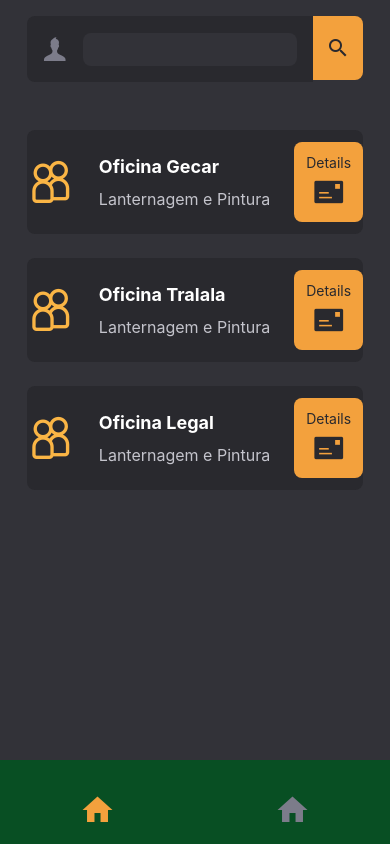
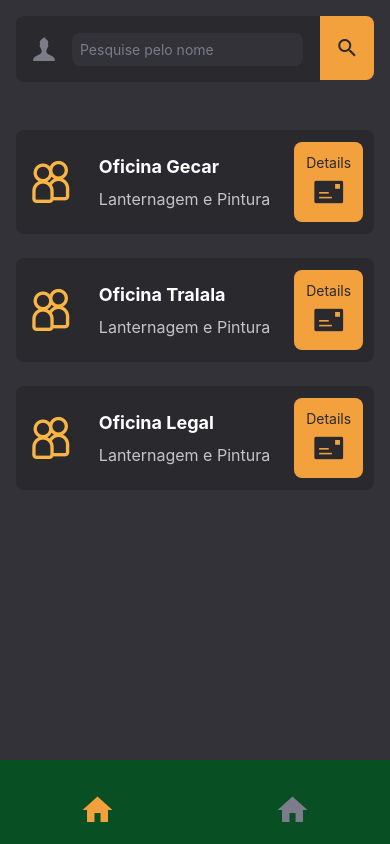
Before and after one commit to ViniciusdePSouza/mechanical, a React Native app: screen /HomeStack in a window 390 px wide. Built offline with nearby package versions, Linux system fonts and the light colour scheme.

Commit message:
feat: search workshop by name feature added

```diff
--- a/package.json
+++ b/package.json
@@ -9,6 +9,7 @@
     "web": "expo start --web"
   },
   "dependencies": {
+    "@hookform/resolvers": "^3.3.4",
     "@react-navigation/bottom-tabs": "^6.5.20",
     "@react-navigation/native": "^6.1.17",
     "@react-navigation/native-stack": "^6.9.26",
@@ -19,13 +20,15 @@
     "expo-status-bar": "~1.11.1",
     "i18next": "^23.11.2",
     "react": "18.2.0",
+    "react-hook-form": "^7.51.3",
     "react-i18next": "^14.1.0",
     "react-native": "0.73.6",
     "react-native-gesture-handler": "~2.14.0",
     "react-native-i18n": "^2.0.15",
     "react-native-safe-area-context": "4.8.2",
     "react-native-screens": "~3.29.0",
-    "styled-components": "^6.1.8"
+    "styled-components": "^6.1.8",
+    "yup": "^1.4.0"
   },
   "devDependencies": {
     "@babel/core": "^7.20.0",
--- /dev/null
+++ b/src/@types/forms.d.ts
@@ -0,0 +1,3 @@
+export type SearchPlayerFormData = {
+    name?: string;
+  };
--- a/src/@types/index.ts
+++ b/src/@types/index.ts
@@ -1,3 +1,4 @@
 export * from './routes'
 export * from './components'
 export * from './workshop'
+export * from './forms'
--- a/src/components/CustomInput/index.tsx
+++ b/src/components/CustomInput/index.tsx
@@ -3,12 +3,13 @@ import { styles } from "./styles";
 import { Icon } from "@rneui/themed";
 import theme from "../../theme/global";
 
-export function CustomInput({ ...rest }: TextInputProps) {
+export function CustomInput({onChangeText, ...rest }: TextInputProps) {
   return (
     <View style={styles.container}>
       <Icon type="entypo" name="user" color={theme.COLORS.GRAY_300} />
       <TextInput
         {...rest}
+        onChangeText={onChangeText}
         style={styles.input}
         placeholderTextColor={theme.COLORS.GRAY_300}
       />
--- a/src/screens/Home/index.tsx
+++ b/src/screens/Home/index.tsx
@@ -16,8 +16,16 @@ import { SafeAreaView } from "react-native-safe-area-context";
 import { CustomInput } from "../../components/CustomInput";
 import { Icon } from "@rneui/themed";
 import theme from "../../theme/global";
-import { WorkshopProps } from "../../@types";
+import { SearchPlayerFormData, WorkshopProps } from "../../@types";
 import { WorkshopCard } from "../../components/WorkshopCar";
+
+import { yupResolver } from "@hookform/resolvers/yup";
+import * as yup from "yup";
+import { Controller, useForm } from "react-hook-form";
+
+const SearchPlayerSchema = yup.object({
+  name: yup.string(),
+});
 
 export function Home() {
   const [workshops, setWorkshops] = useState<WorkshopProps[]>([
@@ -73,9 +81,29 @@ export function Home() {
       userFeedback: 0,
     },
   ]);
+  const [exibitionWorkshops, setExibitionWorkshops] = useState<WorkshopProps[]>([])
+  const { control, handleSubmit, reset } = useForm<SearchPlayerFormData>({
+    resolver: yupResolver(SearchPlayerSchema),
+  });
   const navigation = useNavigation();
+
   function handleNavigation() {
     navigation.navigate("Details" as never);
+  }
+
+  function handleSearchPlayer({ name }: SearchPlayerFormData) {
+    if (name == undefined) {
+      setExibitionWorkshops(workshops);
+      return;
+    }
+
+    const filteredWorkshops = exibitionWorkshops.filter((workshop) =>
+      workshop.name.toLowerCase().includes(name!.toLowerCase())
+    );
+
+    setExibitionWorkshops(filteredWorkshops);
+
+    reset();
   }
 
   async function fetchWorkshops() {
@@ -99,12 +127,34 @@ export function Home() {
     }
   }
 
+  useEffect(() => {
+    setExibitionWorkshops(workshops);
+  }, [])
+
   const FlatListHeader = () => {
     return (
       <View style={styles.inputWrapper}>
-        <CustomInput />
+        <Controller
+          control={control}
+          name="name"
+          render={({ field: { onChange, onBlur, value } }) => {
+            return (
+              <CustomInput
+                onChangeText={onChange}
+                onBlur={onBlur}
+                value={value}
+                placeholder="Pesquise pelo nome"
+                onSubmitEditing={handleSubmit(handleSearchPlayer)}
+              />
+            );
+          }}
+        />
+
         <View style={styles.buttonWrapper}>
-          <TouchableOpacity style={styles.button}>
+          <TouchableOpacity
+            style={styles.button}
+            onPress={handleSubmit(handleSearchPlayer)}
+          >
             <Icon name={"search"} color={theme.COLORS.GRAY_500} />
           </TouchableOpacity>
         </View>
@@ -119,9 +169,12 @@ export function Home() {
     <TouchableWithoutFeedback onPress={() => Keyboard.dismiss()}>
       <SafeAreaView style={styles.container}>
         <FlatList
+        style={{width: '100%'}}
           ListHeaderComponent={<FlatListHeader />}
-          data={workshops}
-          renderItem={({ item }: { item: WorkshopProps }) => <WorkshopCard workshop={item}/>}
+          data={exibitionWorkshops}
+          renderItem={({ item }: { item: WorkshopProps }) => (
+            <WorkshopCard workshop={item} />
+          )}
         />
       </SafeAreaView>
     </TouchableWithoutFeedback>
```
Also changed, not shown: 1 other file (tests, documents, lock files or other folders).
